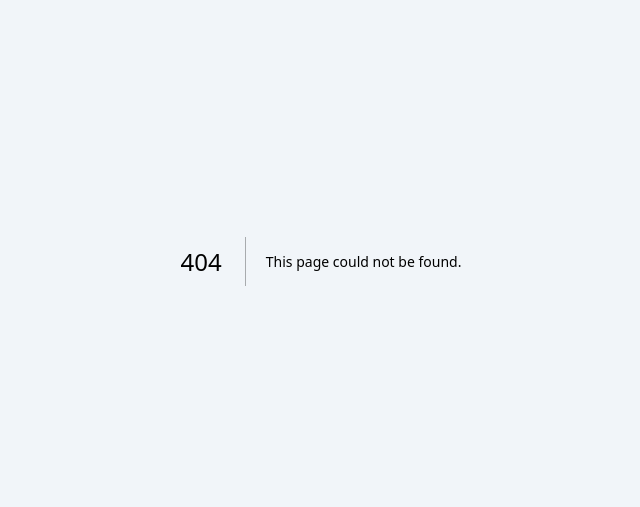
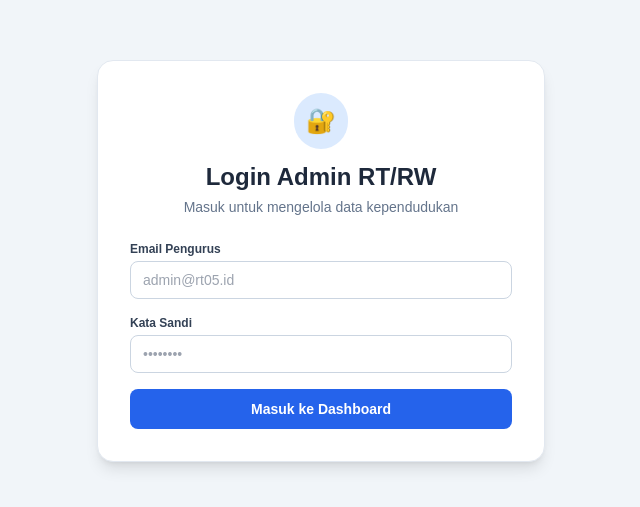
Before and after one commit to yogiwicaksonocdm/warga, a Next.js app: page /login in a window 1280 px wide. Before the commit this address had no page. Shown: the part 139-646 px from the top of the page, without its empty margins (319-959 px from the left). Built offline with nearby package versions, Linux system fonts and the light colour scheme; no server answers.

Commit message:
Add files via upload

```diff
--- /dev/null
+++ b/app/login/page.jsx
@@ -0,0 +1,90 @@
+'use client';
+
+import React, { useState } from 'react';
+import { auth } from '@/lib/firebase';
+import { signInWithEmailAndPassword } from 'firebase/auth';
+import { useRouter } from 'next/navigation';
+
+export default function LoginPage() {
+  const [email, setEmail] = useState('');
+  const [password, setPassword] = useState('');
+  const [loading, setLoading] = useState(false);
+  const [errorMsg, setErrorMsg] = useState('');
+  const router = useRouter();
+
+  const handleLogin = async (e) => {
+    e.preventDefault();
+    setLoading(true);
+    setErrorMsg('');
+
+    try {
+      await signInWithEmailAndPassword(auth, email, password);
+      router.push('/');
+    } catch (err) {
+      console.error(err);
+      setErrorMsg('Email atau password salah. Silakan coba lagi.');
+    } finally {
+      setLoading(false);
+    }
+  };
+
+  return (
+    <div className="min-h-screen flex items-center justify-center bg-slate-100 px-4">
+      <div className="max-w-md w-full bg-white rounded-2xl shadow-lg border border-slate-200 p-8">
+        <div className="text-center mb-6">
+          <div className="inline-block p-3 bg-blue-100 rounded-full mb-3 text-2xl">
+            🔐
+          </div>
+          <h1 className="text-2xl font-bold text-slate-800">Login Admin RT/RW</h1>
+          <p className="text-sm text-slate-500 mt-1">
+            Masuk untuk mengelola data kependudukan
+          </p>
+        </div>
+
+        {errorMsg && (
+          <div className="mb-4 p-3 bg-red-50 border border-red-200 text-red-600 rounded-lg text-xs font-medium">
+            {errorMsg}
+          </div>
+        )}
+
+        <form onSubmit={handleLogin} className="space-y-4">
+          <div>
+            <label className="block text-xs font-semibold text-slate-700 mb-1">
+              Email Pengurus
+            </label>
+            <input
+              type="email"
+              required
+              value={email}
+              onChange={(e) => setEmail(e.target.value)}
+              placeholder="admin@rt05.id"
+              className="w-full px-3 py-2 border border-slate-300 rounded-lg text-sm focus:outline-none focus:ring-2 focus:ring-blue-500"
+            />
+          </div>
+
+          <div>
+            <label className="block text-xs font-semibold text-slate-700 mb-1">
+              Kata Sandi
+            </label>
+            <input
+              type="password"
+              required
+              value={password}
+              onChange={(e) => setPassword(e.target.value)}
+              placeholder="••••••••"
+              className="w-full px-3 py-2 border border-slate-300 rounded-lg text-sm focus:outline-none focus:ring-2 focus:ring-blue-500"
+            />
+          </div>
+
+          <button
+            type="submit"
+            disabled={loading}
+            className="w-full bg-blue-600 hover:bg-blue-700 text-white font-semibold py-2.5 rounded-lg transition text-sm disabled:opacity-50"
+          >
+            {loading ? 'Memverifikasi...' : 'Masuk ke Dashboard'}
+          </button>
+        </form>
+      </div>
+    </div>
+  );
+}
```
